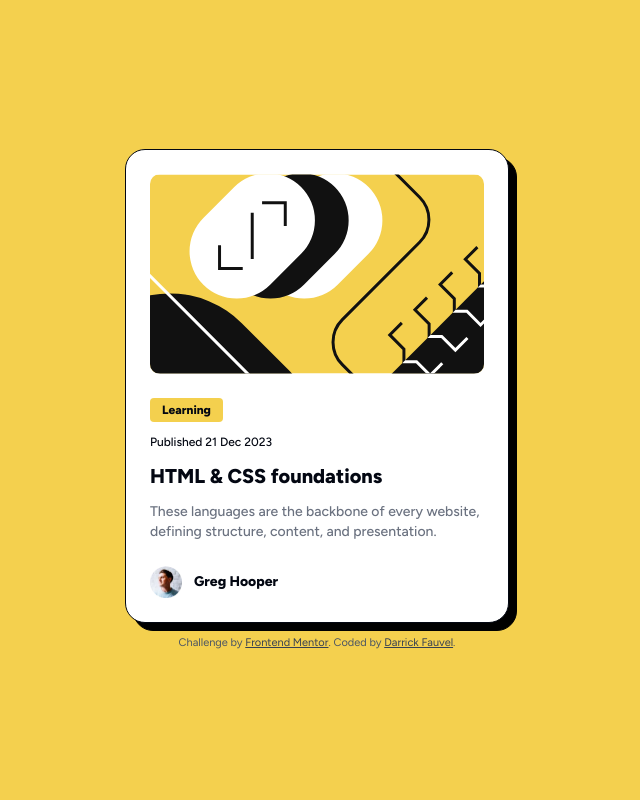
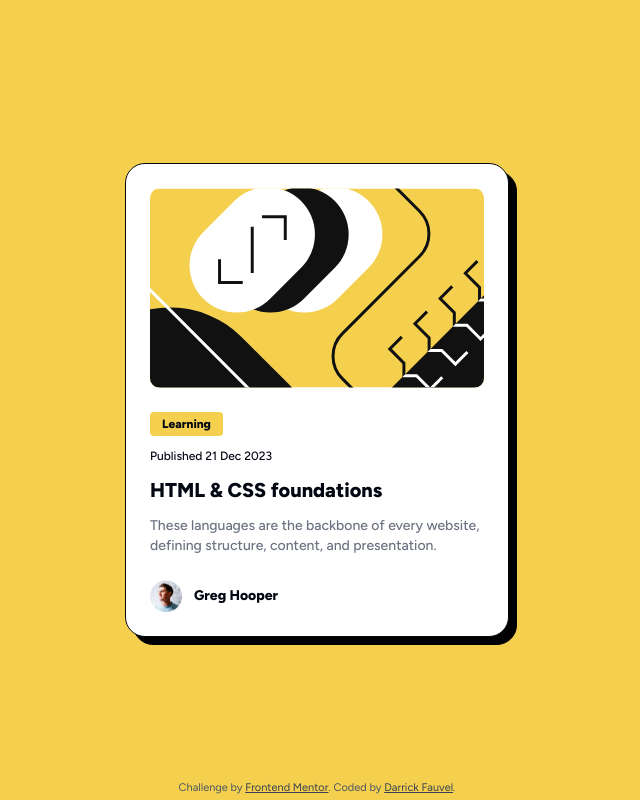
Before and after one commit to DarrickFauvel/fem2407-blog-preview-card-next, a Next.js app: page / in a window 1280 px wide. Shown: the whole page, without its empty margins (323-963 px from the left). Built offline with nearby package versions, Linux system fonts and the light colour scheme.

Commit message:
Make position absolute

```diff
--- a/app/components/card/components/attribution/index.tsx
+++ b/app/components/card/components/attribution/index.tsx
@@ -1,6 +1,6 @@
 const AttributionComponent = () => {
   return (
-    <div className="text-[11px] text-gray-600 text-center mt-3">
+    <div className="absolute bottom-1 text-[11px] text-gray-600 text-center mt-3">
       Challenge by{" "}
       <a
         className="text-gray-700 underline"
```
